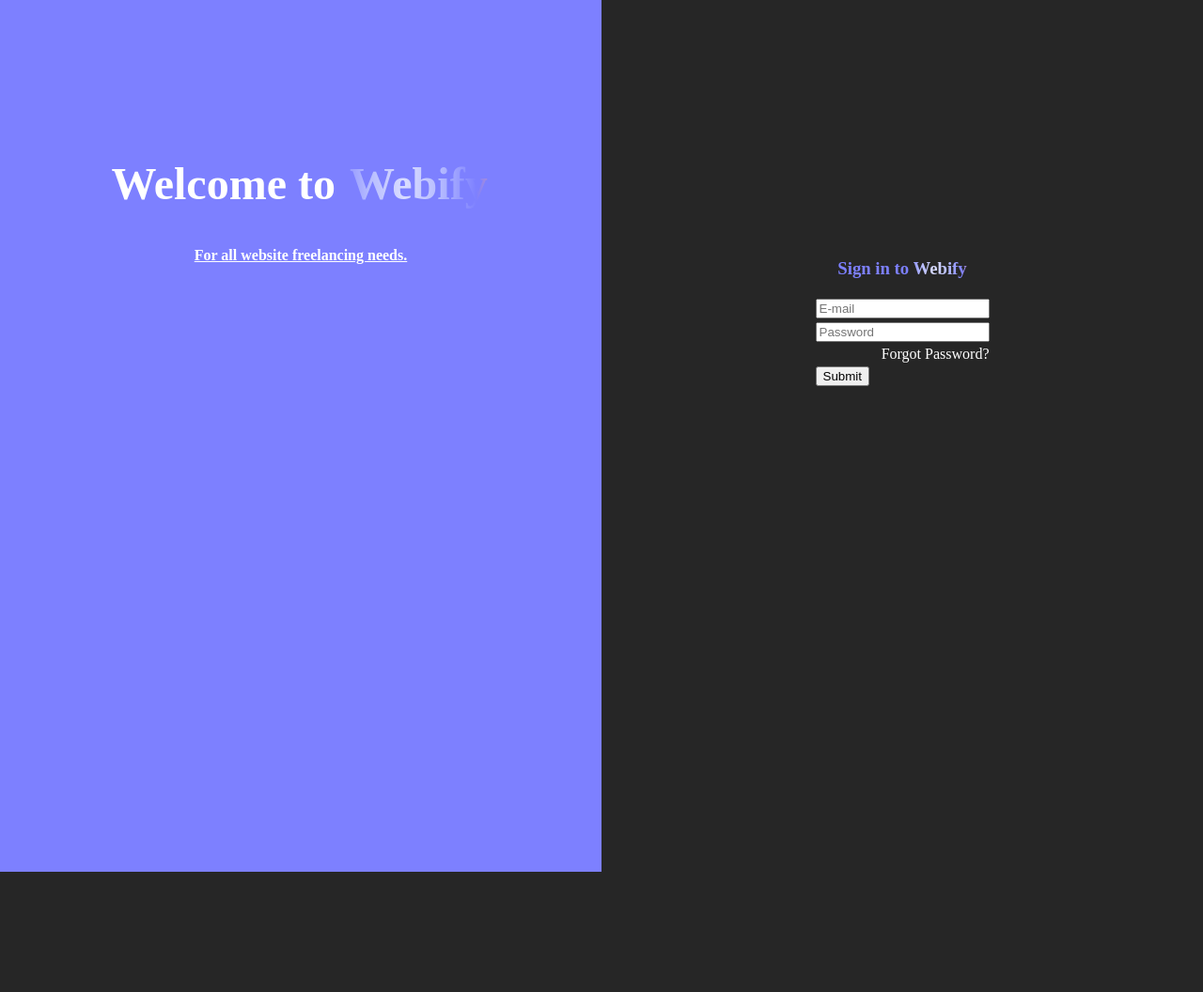
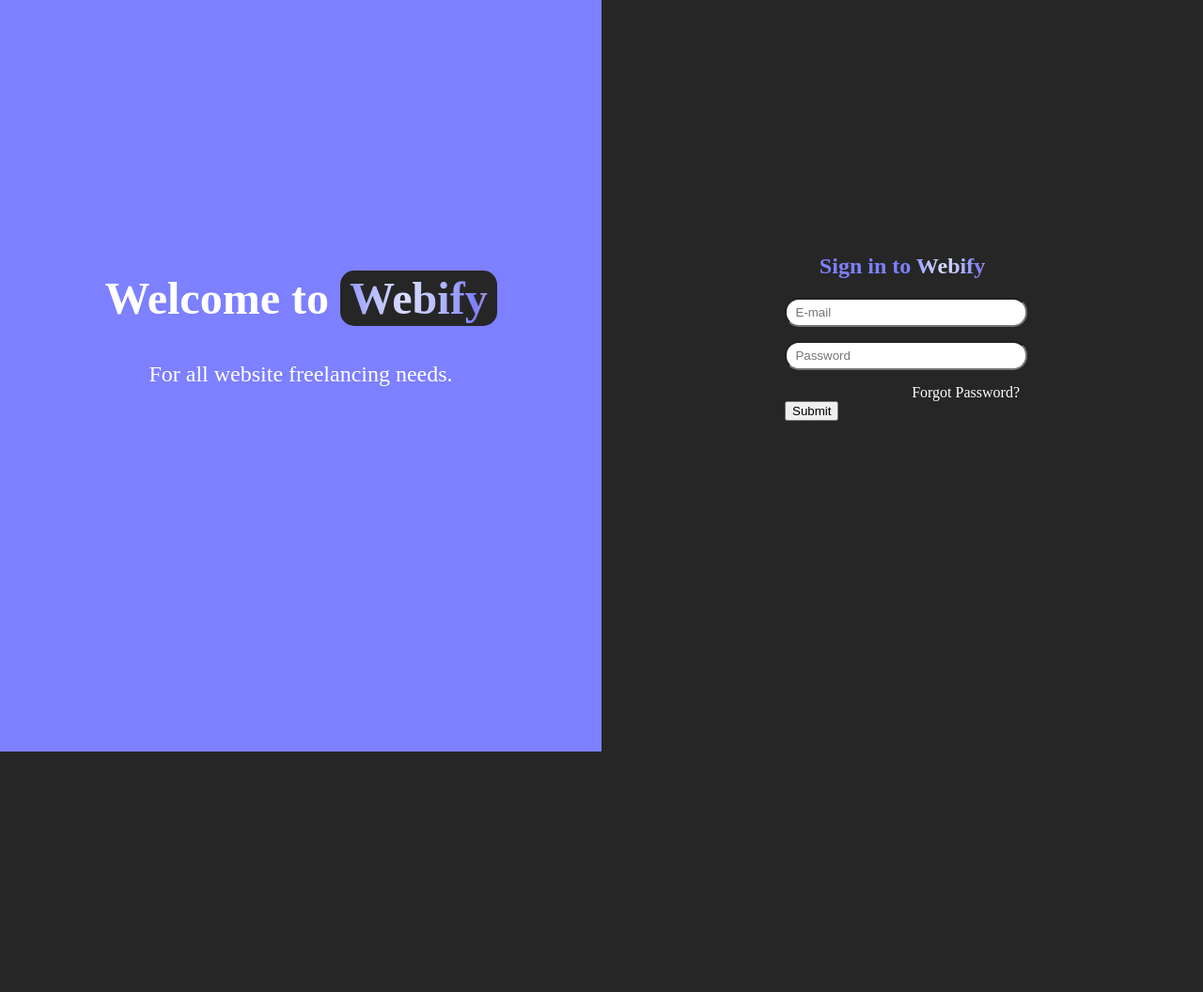
Before and after one commit to lisa1ynn/webify, a PHP site: page /sign-in.html in a window 1280 px wide. Shown: the whole page at 94% size. After the commit the page ends 800 px from the top, so only its background shows below. Run offline with PHP 8.4, Linux system fonts and the light colour scheme.

Commit message:
added background color for cool text; removed table tags; corrected css

```diff
--- a/general.css
+++ b/general.css
@@ -13,7 +13,6 @@ body {
   text-align: center;
   display: grid;
   grid-template-columns: 1fr 3fr 1fr;
-
 }
 
 .logo-bar {
@@ -24,7 +23,7 @@ body {
 }
 
 .navigation-bar {
-    color: #FFFFFF;
+  color: #ffffff;
 }
 .navigation-bar li {
   display: inline-block;
@@ -33,30 +32,28 @@ body {
 }
 
 a:link {
-    color: #FFFFFF;
+  color: #ffffff;
   text-decoration: none;
 }
 
 a:visited {
-    color: #FFFFFF;
+  color: #ffffff;
 }
 
 a:hover {
-    color: #7D80FF;
+  color: #7d80ff;
   text-shadow: 2px 2px 4px black;
 }
-
 
 .login-button {
   display: inline;
   padding-top: 9%;
-
 }
 .login-btn {
   padding: 5%;
   border-radius: 30px;
   width: 60%;
-    background: #FFFFFF;
+  background: #ffffff;
   color: #262626;
   font-size: large;
   border: none;
@@ -66,22 +63,19 @@ a:hover {
 .login-btn:hover {
   color: #51578b;
   animation: shadow 0.5s forwards;
-
 }
 
 @keyframes shadow {
-    0%
-    {
+  0% {
     box-shadow: 0px 0px 0px black;
   }
-    100%
-    {
+  100% {
     box-shadow: 0px 8px 20px black;
   }
 }
 
-.login-btn:active{
-    background: #FF511C;
+.login-btn:active {
+  background: #ff511c;
   color: #262626;
 }
 /*For hero element below menu bar*/
@@ -93,25 +87,24 @@ a:hover {
 }
 
 h1 {
-    color: #FFFFFF;
+  color: #ffffff;
   font-weight: bold;
   font-size: xxx-large;
 }
 
 .cool-text {
-
   animation: background-pan 3s linear infinite;
   background: linear-gradient(
     to right,
-        #DADDFF,
-        #B5BBFF,
-        #7D80FF,
-        #FFA88E,
-        #FF511C,
-        #FFA88E,
-        #7D80FF,
-        #B5BBFF,
-        #DADDFF
+    #daddff,
+    #b5bbff,
+    #7d80ff,
+    #ffa88e,
+    #ff511c,
+    #ffa88e,
+    #7d80ff,
+    #b5bbff,
+    #daddff
   );
   background-size: 200%;
   /*background-clip twice to make sure VScode does not throw a warning, somehow more reliable as wewll*/
@@ -122,26 +115,23 @@ h1 {
 }
 
 @keyframes background-pan {
-    from
-    {
+  from {
     background-position: 0% center;
   }
-    to
-    {
-        background-position: -200% center
+  to {
+    background-position: -200% center;
   }
 }
 
 .hero-text-small {
-    color: #FFFFFF;
-    font-weight: bold;
-    text-decoration: underline;
+  color: #ffffff;
+  font-size: x-large;
 }
 
 /*Indicator for user to scroll down*/
 .scroll-down-container {
   font-size: x-large;
-    color: #FFFFFF;
+  color: #ffffff;
   margin-top: 10%;
   margin-bottom: 5%;
 }
@@ -149,20 +139,18 @@ h1 {
 .scroll-down-arrow {
   animation: scroll-down 4s ease infinite;
   position: relative;
-
 }
 
 @keyframes scroll-down {
-    0%
-    {
+  0% {
     opacity: 0%;
   }
-    10%
-    {
-        transform: translateY(0%); opacity: 1;
+  10% {
+    transform: translateY(0%);
+    opacity: 1;
   }
-    100%
-    {
-        transform: translateY(10%); opacity: 0;
+  100% {
+    transform: translateY(10%);
+    opacity: 0;
   }
 }
--- a/sign-in.html
+++ b/sign-in.html
@@ -5,27 +5,40 @@
     <title>Sign-in page</title>
     <meta name="viewport" content="width=device-width, initial-scale=1" />
     <style>
-      .h3-signin {
+      .signin-row {
+        display: flex;
+        min-height: 100vh;
+      }
+      .signin-col {
+        flex: 50%;
+        padding-top: 250px !important;
+      }
+      .hero-signin-col {
+        background-color: #7d80ff;
+      }
+      .cool-text-background {
+        background-color: #262626;
+        display: inline;
+        padding: 3px 10px;
+        border-radius: 15px;
+      }
+      .signin-form-col {
+        padding-top: 250px;
+      }
+      .h2-signin {
         color: #7d80ff;
         position: relative;
         text-align: center;
       }
-      .signin-row {
-        display: flex;
-      }
-      .signin-col {
-        height: 100vh;
-        flex: 40%;
-      }
-      .signin-form {
-        width: 100%;
-        padding-top: 20%;
-      }
       .signin-table {
         margin: 0px auto;
+        width: 250px;
       }
-      .hero-signin {
-        background-color: #7d80ff;
+      .signin-input {
+        width: 100%;
+        height: 25px;
+        margin-bottom: 15px;
+        border-radius: 15px;
       }
     </style>
     <link rel="stylesheet" href="./general.css" />
@@ -34,57 +47,44 @@
     <!--Hero element start-->
     <section>
       <div class="signin-row">
-        <div class="signin-col hero-mainpg hero-signin">
+        <div class="signin-col hero-mainpg hero-signin-col">
           <h1>
             Welcome to
-            <span
+            <div class="cool-text-background"><span
               class="cool-text"
-              style="background-color: #262626; padding: 3px"
               >Webify</span
-            >
+            ></div>
           </h1>
           <p class="hero-text-small">For all website freelancing needs.</p>
         </div>
 
-        <div class="signin-col signin-form">
-          <h3 class="h3-signin">
+        <div class="signin-col signin-form-col">
+          <h2 class="h2-signin">
             Sign in to <span class="cool-text">Webify</span>
-          </h3>
+          </h2>
 
-          <table class="signin-table">
+          <div class="signin-table">
             <form action="/login.php">
-              <tr>
-                <td>
                   <input
+                    class="signin-input"
                     type="text"
                     id="email"
                     name="e-mail"
-                    placeholder="E-mail"
+                    placeholder="  E-mail"
                   />
-                </td>
-              </tr>
-              <tr>
-                <td>
                   <input
+                    class="signin-input"
                     type="password"
                     id="password"
                     name="password"
-                    placeholder="Password"
+                    placeholder="  Password"
                   />
-                </td>
-              </tr>
-              <tr>
-                <td>
                   <div style="text-align: end">
                     <a href="#">Forgot Password?</a>
                   </div>
-                </td>
-              </tr>
-              <tr>
-                <td><input type="submit" name="Sign-in"></input></td>
-              </tr>
+            <input type="submit" name="Sign-in"></input>
             </form>
-          </table>
+          </div>
         </div>
       </div>
     </section>
```
Lines whose indentation alone changed are shown as unchanged.
